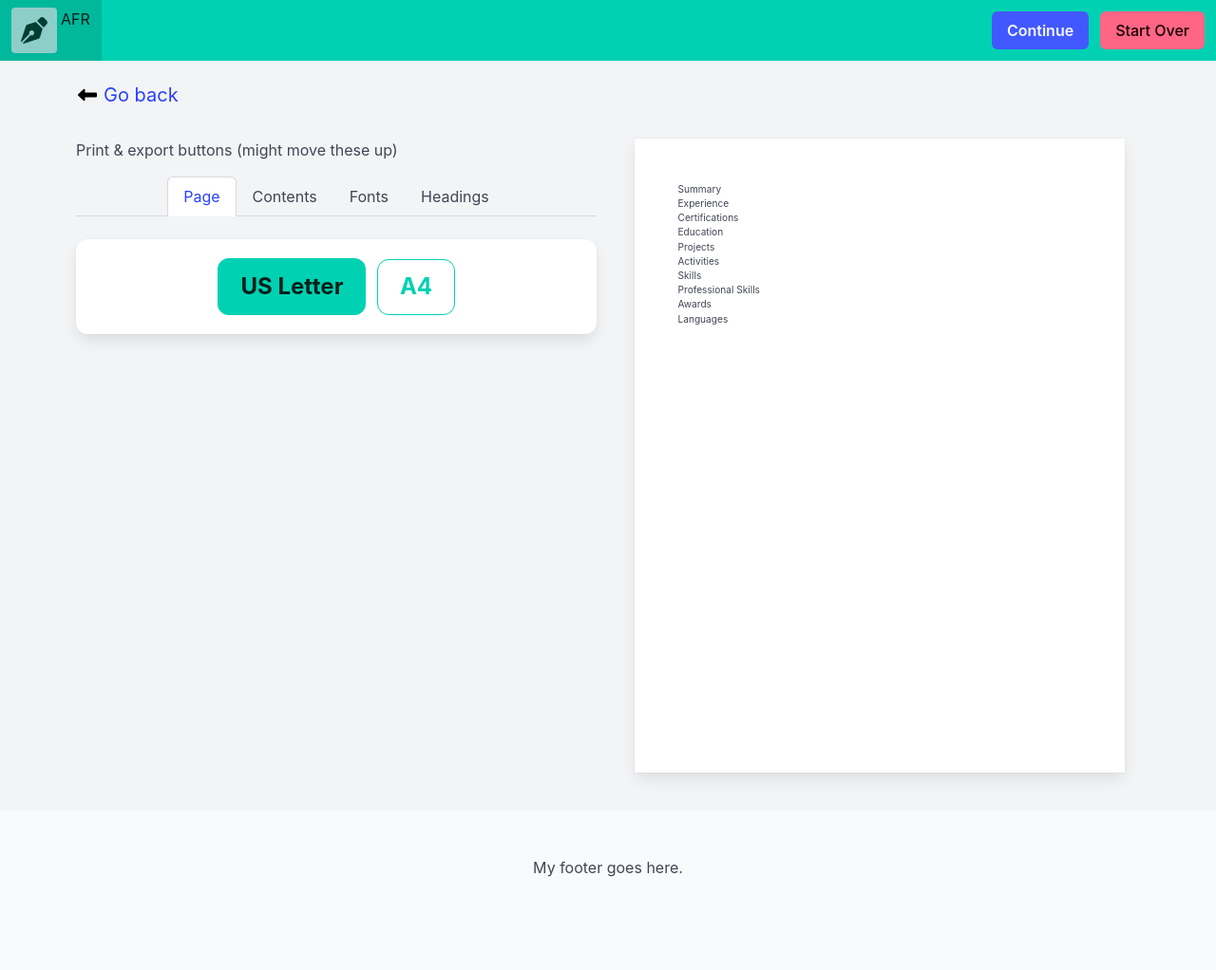
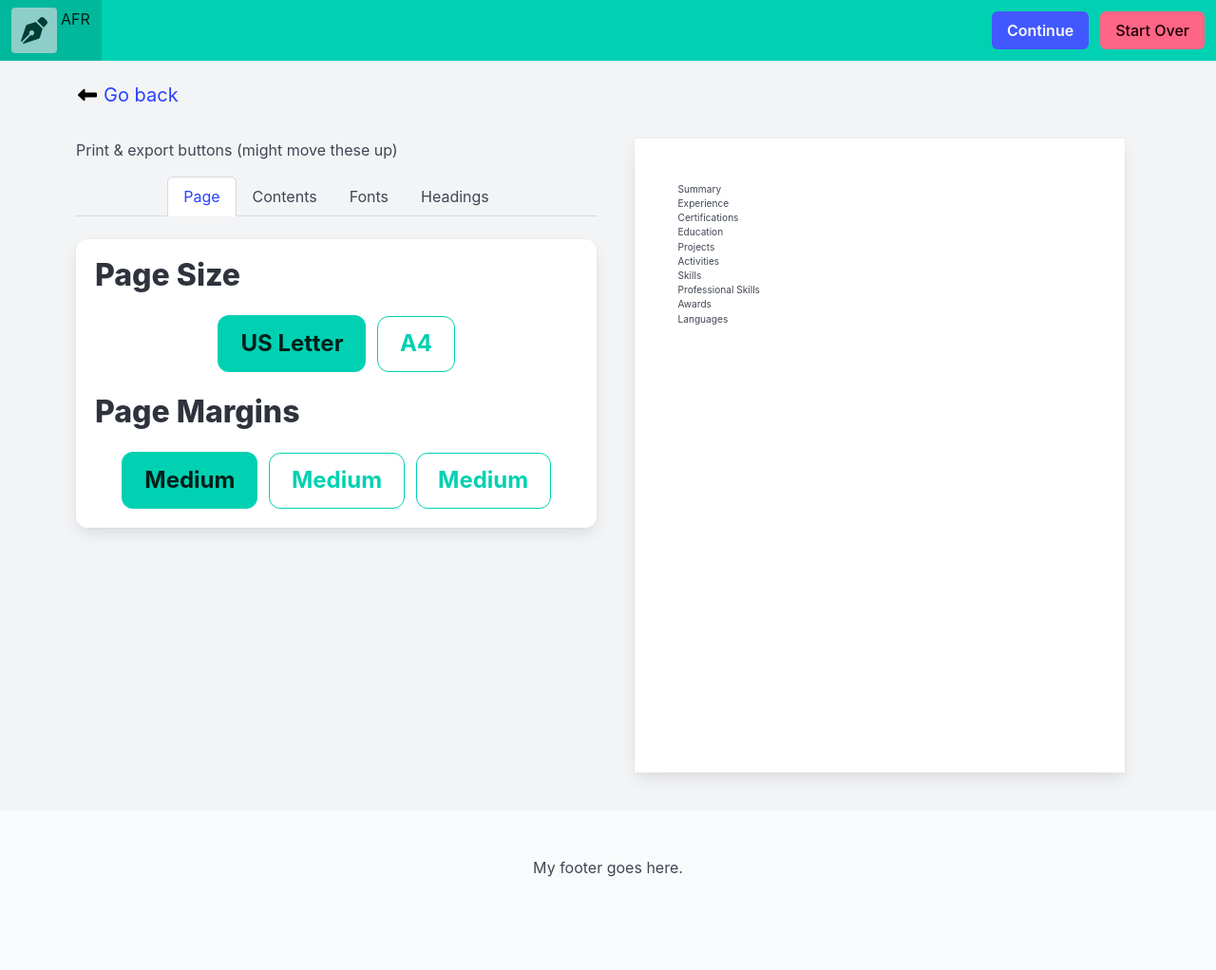
Before and after one commit to HeirOfNorton/alwaysfreeresume, a Jekyll site: the page built from pages/print.html, in a window 1280 px wide. Shown: the whole page at 95% size. Built offline with Jekyll 4.4.1, drawn with Linux system fonts in a browser that asks for light colours.

Commit message:
Add selection buttons for margins.

```diff
--- a/pages/print.html
+++ b/pages/print.html
@@ -54,9 +54,16 @@ extracss: print.css
         </div>
         <div class="box">
             <div x-show="opentab == 'page'">
+                <h2 class="title is-3">Page Size</h2>
                 <div class="buttons is-centered">
                     <button class="button is-primary is-large has-text-weight-bold" :class="style.pagesize == 'pageletter' || 'is-outlined'" @click="style.pagesize='pageletter'" >US Letter</button>
                     <button class="button is-primary is-large has-text-weight-bold" :class="style.pagesize == 'pagea4' || 'is-outlined'" @click="style.pagesize='pagea4'" >A4</button>
+                </div>
+                <h2 class="title is-3">Page Margins</h2>
+                <div class="buttons is-centered">
+                    <button class="button is-primary is-large has-text-weight-bold" :class="style.margin == 'mgmedium' || 'is-outlined'" @click="style.margin='mgmedium'" >Medium</button>
+                    <button class="button is-primary is-large has-text-weight-bold" :class="style.margin == 'mgnarrow' || 'is-outlined'" @click="style.margin='mgnarrow'" >Medium</button>
+                    <button class="button is-primary is-large has-text-weight-bold" :class="style.margin == 'mgwide' || 'is-outlined'" @click="style.margin='mgwide'" >Medium</button>
                 </div>
             </div>
             <div x-show="opentab == 'contents'">
```
